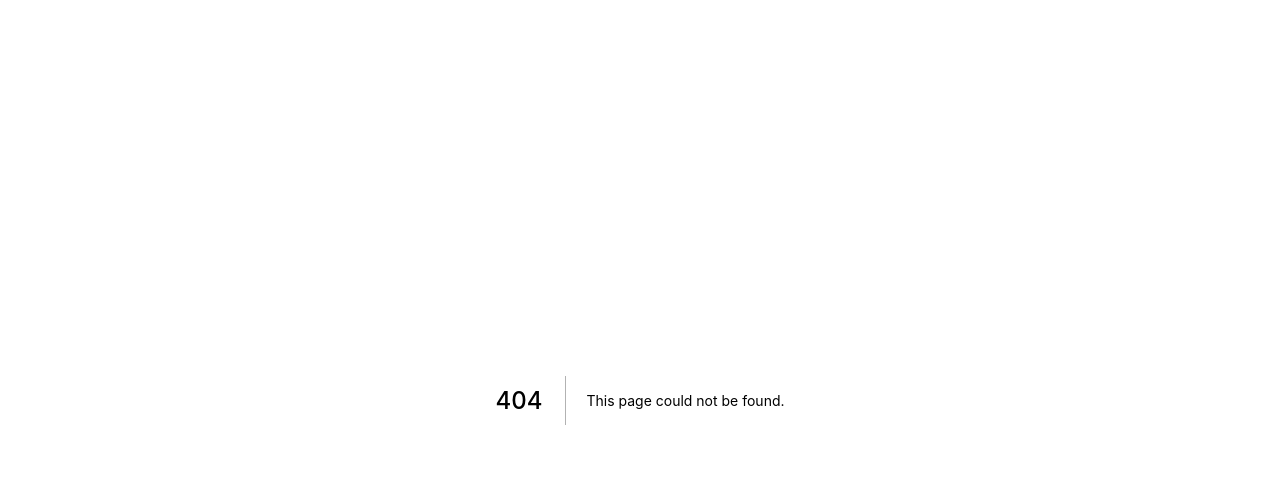
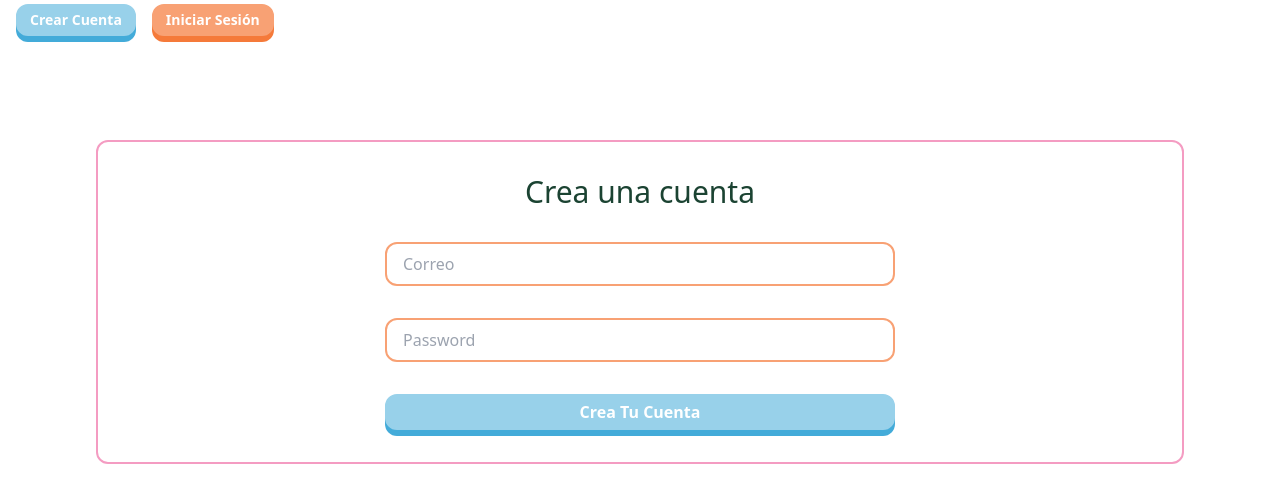
Before and after one commit to elpablazo/adtv2, a Next.js app: page /signup in a window 1280 px wide. Before the commit this address had no page. Shown: the top 502 px of the page. Built offline with nearby package versions, Linux system fonts and the light colour scheme.

Commit message:
Iniciando el signup

```diff
--- /dev/null
+++ b/components/layout/Header.tsx
@@ -0,0 +1,25 @@
+import React from "react";
+import gsap from "gsap";
+import Button from "$components/Button";
+import { useRouter } from "next/router";
+
+type Props = {};
+
+const Header = (props: Props) => {
+  const router = useRouter();
+  return (
+    <header className="flex items-center justify-between px-4 py-2">
+      <i className="bi bi-list text-4xl text-decorator lg:hidden"></i>
+      <div className="hidden space-x-4 lg:flex">
+        <Button size="sm" onClick={() => router.push("/signup")} primary>
+          Crear cuenta
+        </Button>
+        <Button size="sm" onClick={() => router.push("/signup")}>
+          Iniciar sesión
+        </Button>
+      </div>
+    </header>
+  );
+};
+
+export default Header;
--- a/pages/_app.tsx
+++ b/pages/_app.tsx
@@ -1,8 +1,15 @@
-import '../styles/globals.css'
-import type { AppProps } from 'next/app'
+import "../styles/globals.css";
+import "bootstrap-icons/font/bootstrap-icons.css";
+import type { AppProps } from "next/app";
+import Header from "$components/layout/Header";
 
 function MyApp({ Component, pageProps }: AppProps) {
-  return <Component {...pageProps} />
+  return (
+    <div className="">
+      <Header />
+      <Component {...pageProps} />
+    </div>
+  );
 }
 
-export default MyApp
+export default MyApp;
--- a/pages/index.tsx
+++ b/pages/index.tsx
@@ -1,72 +1,17 @@
-import type { NextPage } from 'next'
-import Head from 'next/head'
-import Image from 'next/image'
-import styles from '../styles/Home.module.css'
+import type { NextPage } from "next";
+import Head from "next/head";
 
 const Home: NextPage = () => {
   return (
-    <div className={styles.container}>
+    <div>
       <Head>
         <title>Create Next App</title>
         <meta name="description" content="Generated by create next app" />
         <link rel="icon" href="/favicon.ico" />
       </Head>
+      <div className="m-auto mx-auto flex space-x-4"></div>
+    </div>
+  );
+};
 
-      <main className={styles.main}>
-        <h1 className={styles.title}>
-          Welcome to <a href="https://nextjs.org">Next.js!</a>
-        </h1>
-
-        <p className={styles.description}>
-          Get started by editing{' '}
-          <code className={styles.code}>pages/index.tsx</code>
-        </p>
-
-        <div className={styles.grid}>
-          <a href="https://nextjs.org/docs" className={styles.card}>
-            <h2>Documentation &rarr;</h2>
-            <p>Find in-depth information about Next.js features and API.</p>
-          </a>
-
-          <a href="https://nextjs.org/learn" className={styles.card}>
-            <h2>Learn &rarr;</h2>
-            <p>Learn about Next.js in an interactive course with quizzes!</p>
-          </a>
-
-          <a
-            href="https://github.com/vercel/next.js/tree/canary/examples"
-            className={styles.card}
-          >
-            <h2>Examples &rarr;</h2>
-            <p>Discover and deploy boilerplate example Next.js projects.</p>
-          </a>
-
-          <a
-            href="https://vercel.com/new?utm_source=create-next-app&utm_medium=default-template&utm_campaign=create-next-app"
-            className={styles.card}
-          >
-            <h2>Deploy &rarr;</h2>
-            <p>
-              Instantly deploy your Next.js site to a public URL with Vercel.
-            </p>
-          </a>
-        </div>
-      </main>
-
-      <footer className={styles.footer}>
-        <a
-          href="https://vercel.com?utm_source=create-next-app&utm_medium=default-template&utm_campaign=create-next-app"
-          target="_blank"
-          rel="noopener noreferrer"
-        >
-          Powered by{' '}
-          <span className={styles.logo}>
-            <Image src="/vercel.svg" alt="Vercel Logo" width={72} height={16} />
-          </span>
-        </a>
-      </footer>
-    </div>
-  )
-}
-
-export default Home
+export default Home;
--- /dev/null
+++ b/pages/signup.tsx
@@ -0,0 +1,34 @@
+import Button from "$components/Button";
+import Input from "$components/Input";
+import React from "react";
+
+type Props = {};
+
+const Signup = (props: Props) => {
+  return (
+    <div className="mx-auto flex w-full items-center justify-center p-16 lg:p-24">
+      <div className="container flex flex-col content-center items-center space-y-8 rounded-xl border-2 border-decorator p-8 text-center">
+        <h1 className="text-2xl text-dark lg:text-3xl">Crea una cuenta</h1>
+        <div className="flex flex-col space-y-8 lg:w-1/2">
+          <Input
+            placeholder="Correo"
+            onChange={(e) => {
+              console.log(e.target.value);
+            }}
+          />
+
+          <Input
+            type="password"
+            placeholder="Password"
+            onChange={(e) => {
+              console.log(e.target.value);
+            }}
+          />
+          <Button primary>Crea tu cuenta</Button>
+        </div>
+      </div>
+    </div>
+  );
+};
+
+export default Signup;
```
